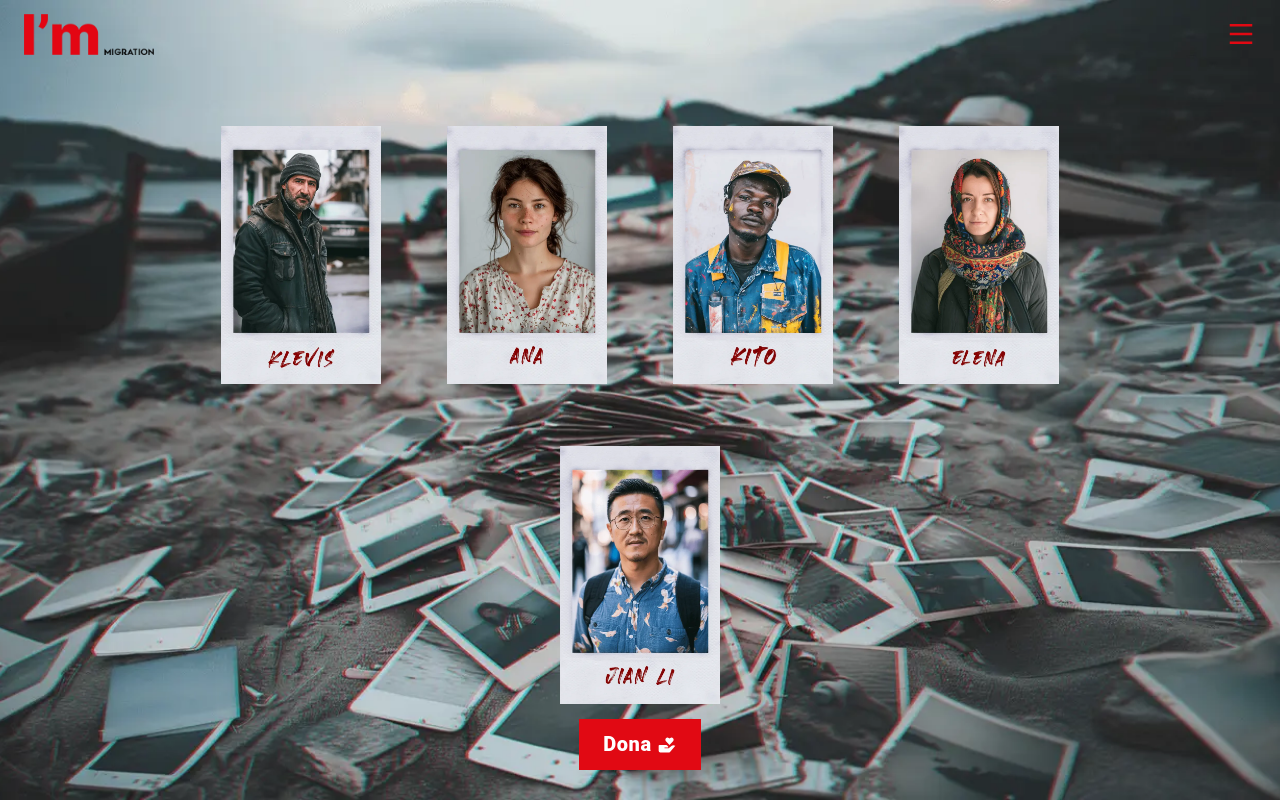
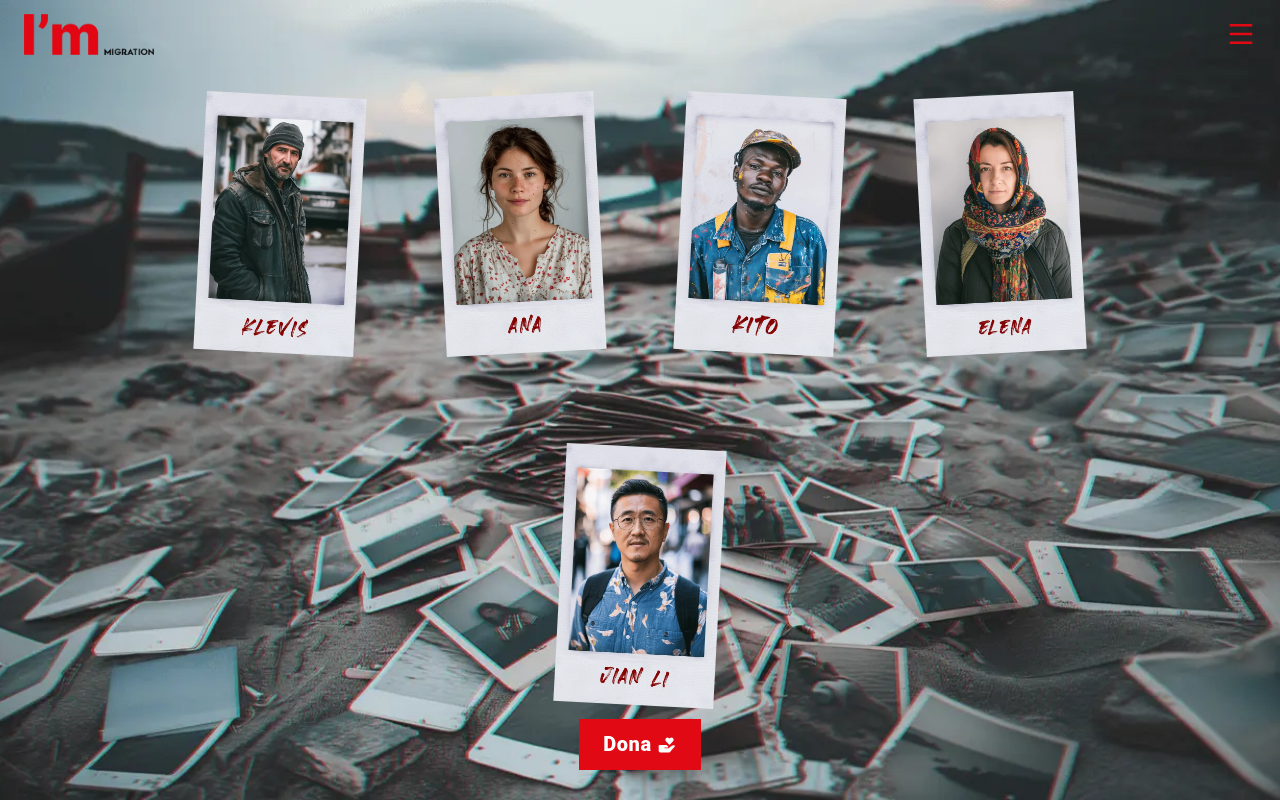
Before and after one commit to arun99-dev/im-migration, a React (Vite) app: page / in a window 1280 px wide. Built offline with nearby package versions, Linux system fonts and the light colour scheme.

Commit message:
ADD: tilted polarodis

```diff
--- a/src/components/Home.jsx
+++ b/src/components/Home.jsx
@@ -14,13 +14,13 @@ const Home = ({ selectedLang, setRoute }) => {
     <Box
       sx={{
         height: '100vh',
-        padding: 15,
+        padding: 10,
         boxSizing: 'border-box',
         display: 'flex',
         justifyContent: 'center',
         alignItems: 'center',
         flexWrap: 'wrap',
-        gap: '50px',
+        gap: '5vw',
         backgroundImage:`url(${background})`,
         backgroundPosition: 'center',
         backgroundRepeat: 'no-repeat',
@@ -31,10 +31,11 @@ const Home = ({ selectedLang, setRoute }) => {
       {[klevis, ana, kito, elena, jian].map((img, index) => (
         <Button
           key={index}
-          onClick={() => setRoute(img.split('/').pop().split(img.includes('-') ? '-' : '.')[0])}
+          sx={{ transform: index % 2 ? 'rotate(-3deg)' : 'rotate(3deg)'}}
           component={motion.button}
           whileHover={{ scale: 1.1, transition: { duration: .1 } }}
           whileTap={{ scale: 0.9, transition: { duration: .1 }  }}
+          onClick={() => setRoute(img.split('/').pop().split(img.includes('-') ? '-' : '.')[0])}
         >
           <img src={img} alt="polaroid" style={{ width: '20vh' }} />
         </Button>
```
